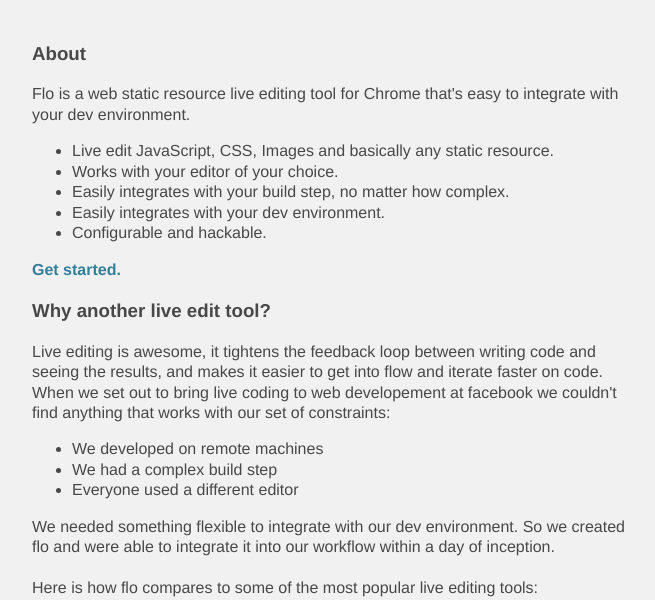
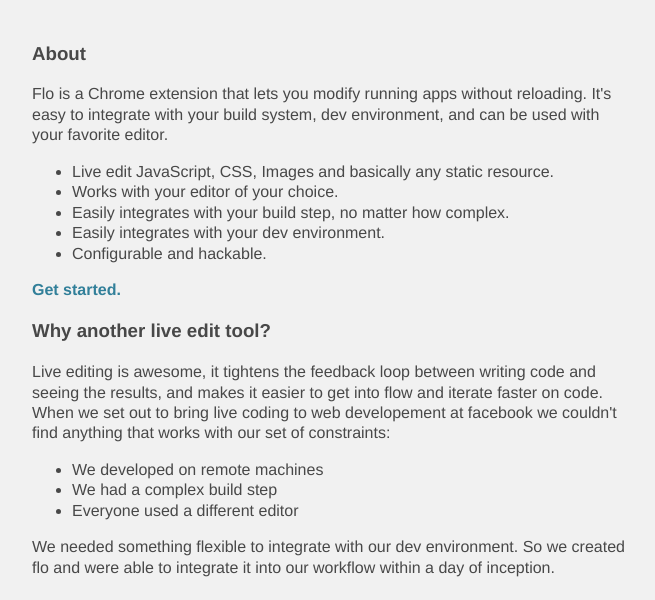
Before and after one commit to facebookarchive/fb-flo, a plain HTML site: page index.html in a window 1280 px wide. Shown: the part 155-755 px from the top of the page, without its empty margins (308-963 px from the left). Drawn offline with Linux system fonts and the light colour scheme.

Commit message:
change description

```diff
--- a/index.html
+++ b/index.html
@@ -60,7 +60,7 @@
       <div class="about">
         <h3>About</h3>
         <p>
-          Flo is a web static resource live editing tool for Chrome that's easy to integrate with your dev environment.
+          Flo is a Chrome extension that lets you modify running apps without reloading. It's easy to integrate with your build system, dev environment, and can be used with your favorite editor.
           <ul>
             <li>Live edit JavaScript, CSS, Images and basically any static resource.</li>
             <li>Works with your editor of your choice.</li>
```
